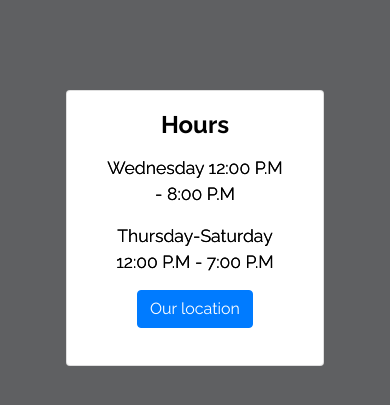
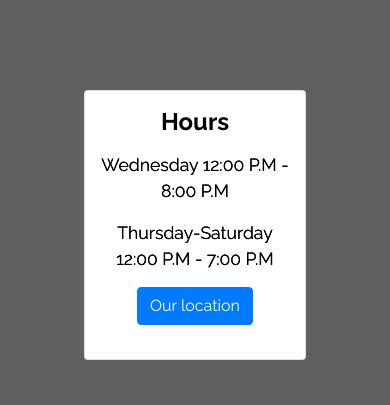
Before and after one commit to Tbrahn/Inklings, a plain HTML site: page index.html in a window 390 px wide. Shown: the part 1031-1436 px from the top of the page. Drawn offline with nearby package versions, Linux system fonts and the light colour scheme.

Commit message:
mobile links css update

```diff
--- a/index.css
+++ b/index.css
@@ -54,11 +54,12 @@ ul {
     list-style-type: none;
 }
 .hours-section {
-    margin: 10vh 25% 1vh 25%;
+    margin: 10vh 15% 1vh 15%;
 }
 
 #hour {
     text-align: center;
+    padding: 2vh 0px;
 }
 
 
@@ -188,10 +189,4 @@ hr {
     #menu {
         text-align: center;
     }
-    .hours-section {
-        margin: 10vh 10% 10vh 10%;
-    }
-    #hour.card-body{
-        margin:0px;
-    }
 }
```
